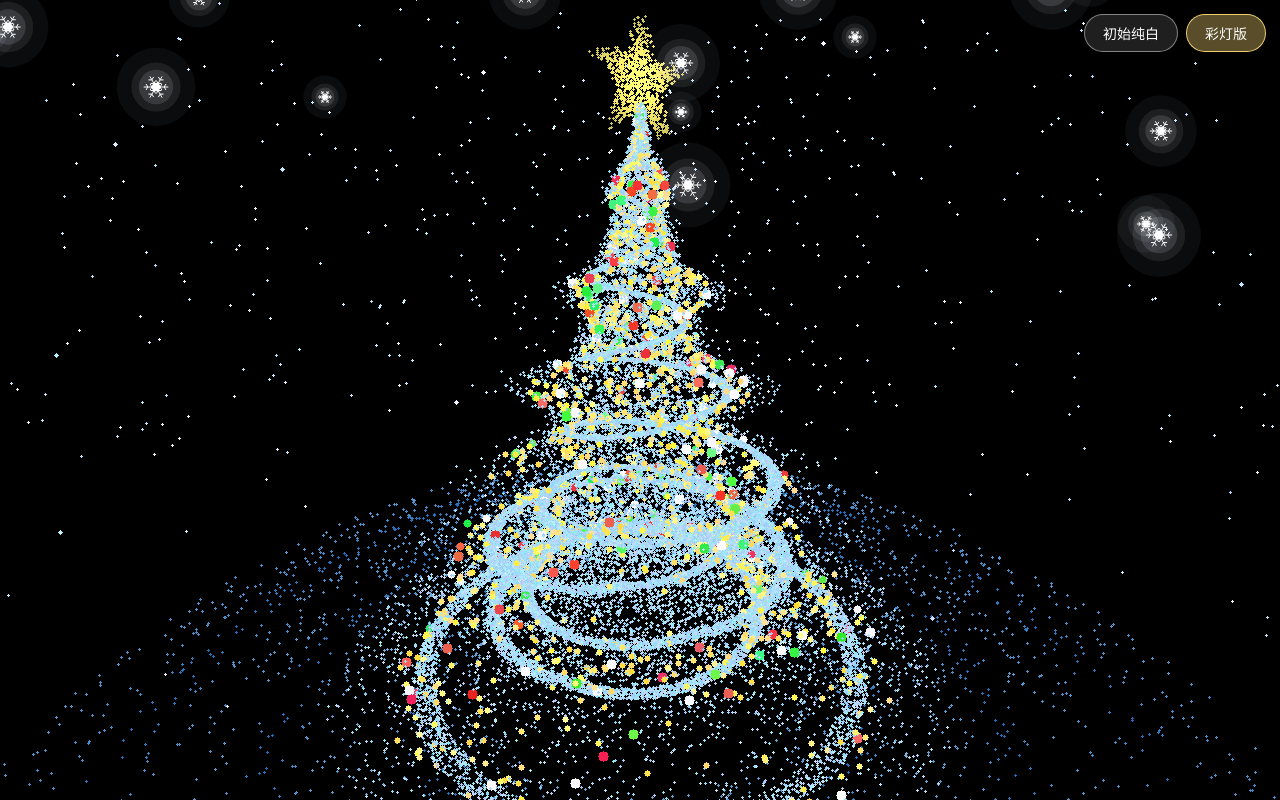
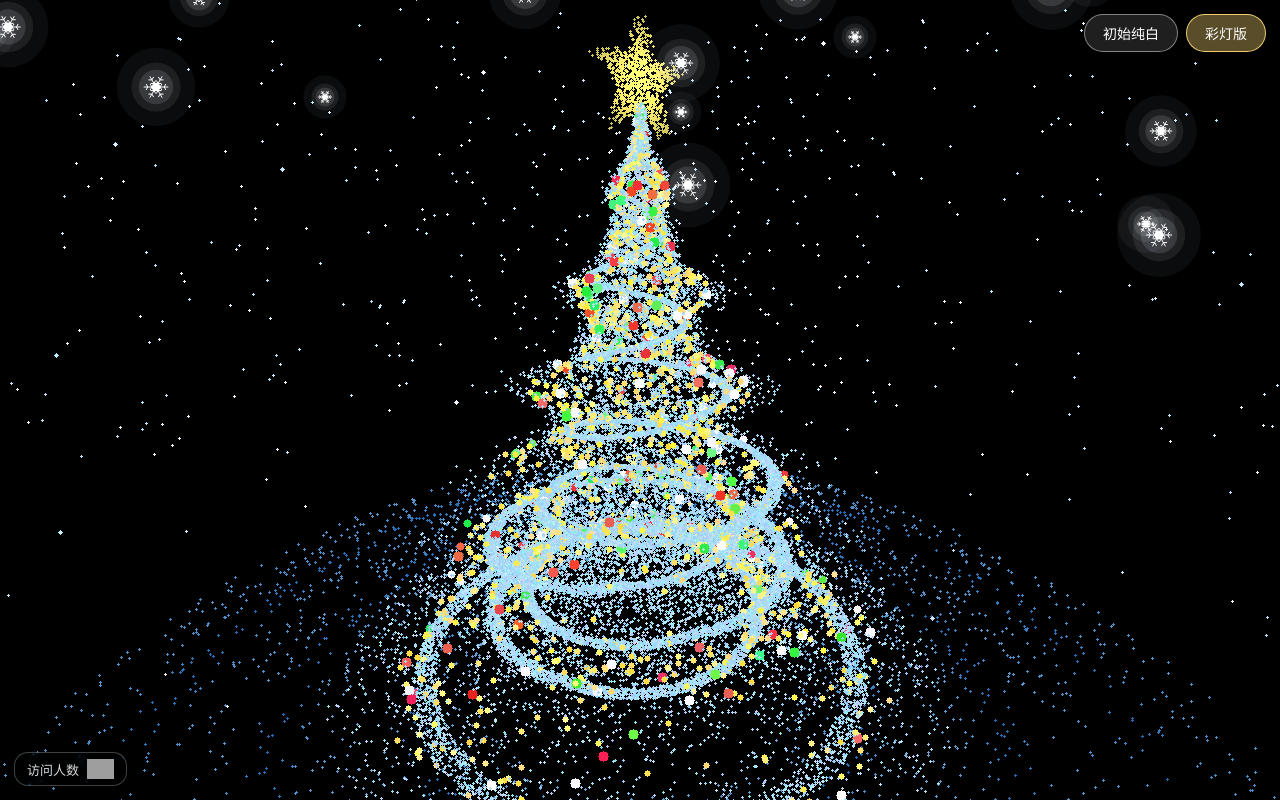
Before and after one commit to Denise-y/christmas-tree, a plain HTML site: page index.html in a window 1280 px wide. Drawn offline with Linux system fonts and the light colour scheme; grey boxes are pictures that could not be loaded; animation ran at ten frames a second.

Commit message:
Add visitor counter

```diff
--- a/index.html
+++ b/index.html
@@ -17,6 +17,15 @@
   }
   #ui button:hover { background:rgba(255,255,255,0.28); }
   #ui button.active { background:rgba(255,220,120,0.35); border-color:rgba(255,220,120,0.9); }
+  #visits {
+    position:absolute; left:14px; bottom:14px; z-index:10;
+    display:flex; align-items:center; gap:8px;
+    font-family:"Microsoft YaHei",sans-serif; font-size:13px;
+    color:rgba(255,255,255,0.85);
+    background:rgba(0,0,0,0.35); border:1px solid rgba(255,255,255,0.25);
+    border-radius:14px; padding:6px 12px; backdrop-filter:blur(4px);
+  }
+  #visits img { display:block; height:20px; }
 </style>
 </head>
 <body>
@@ -25,6 +34,10 @@
 <div id="ui">
   <button id="btnWhite">初始纯白</button>
   <button id="btnLights" class="active">彩灯版</button>
+</div>
+<div id="visits">
+  <span>访问人数</span>
+  <img src="https://visitor-badge.laobi.icu/badge?page_id=denise-y-christmas-tree" alt="visitor count">
 </div>
 <script>
 "use strict";
```
